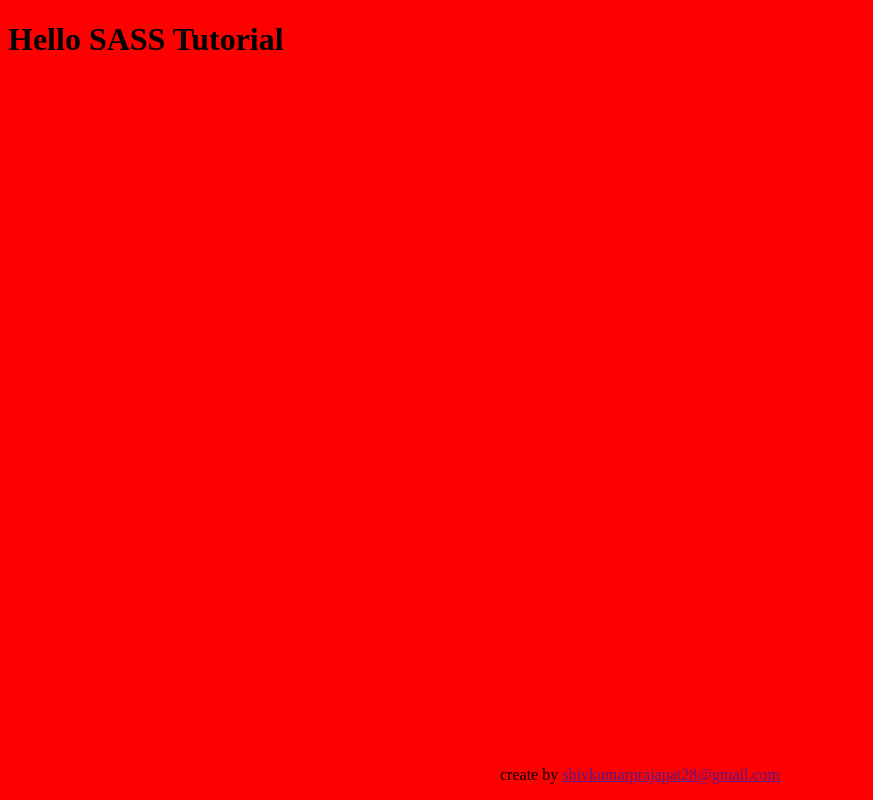
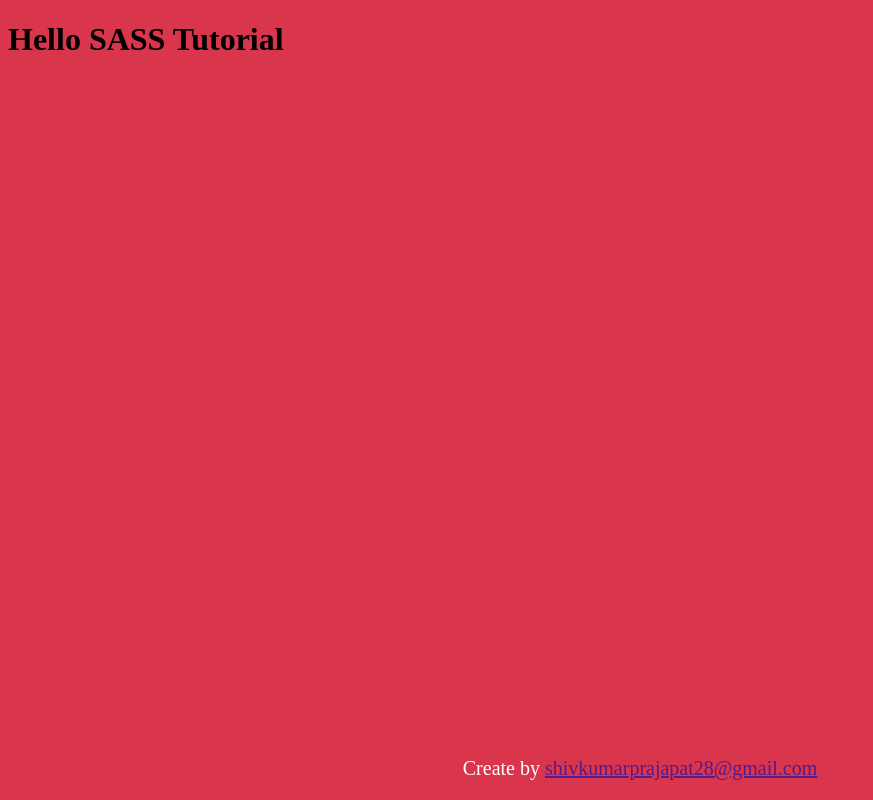
Before and after one commit to shivkumarprajapat/complite-sass-tutorial, a plain HTML site: page index.html in a window 1280 px wide. Shown: the whole page, without its empty margins (0-873 px from the left). Drawn offline with Linux system fonts and the light colour scheme.

Commit message:
create sass variables

```diff
--- a/css/index.scss
+++ b/css/index.scss
@@ -1,7 +1,9 @@
-
+// Color
+$primary: #d9354c;
+$white: #fff;
 
 body{
-    background-color: #d9354c;
+    background-color: $primary;
 }
 
 
@@ -11,4 +13,6 @@ footer{
     text-align: center;
     left: 0;
     width: 100%;
+    font-size: 20px;
+    color: $white;
 }
--- a/index.html
+++ b/index.html
@@ -13,7 +13,7 @@
 
     <h1>Hello SASS Tutorial</h1>
     <footer>
-        <p>create by <a href="">shivkumarprajapat28@gmail.com</a></p>
+        <p>Create by <a href="">shivkumarprajapat28@gmail.com</a></p>
     </footer>
 </body>
 
```
Also changed, not shown: css/index.css, 1 other file.
